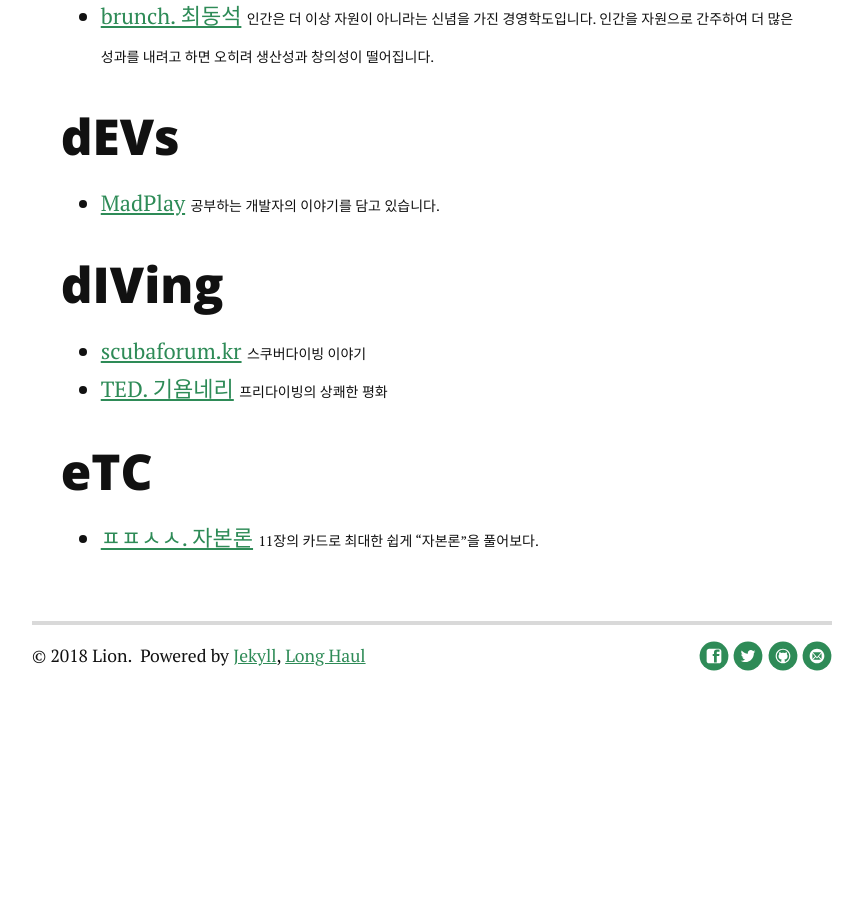
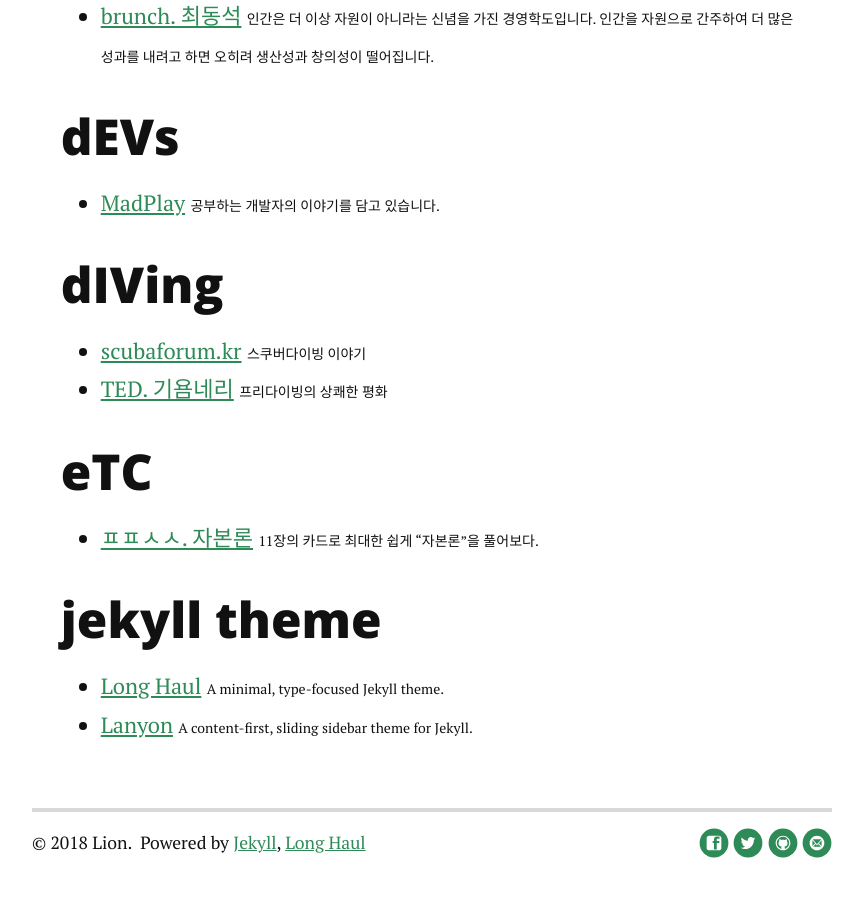
Before and after one commit to lionkang/lionkang.github.io, a Jekyll site: the page built from links.md, in a window 1280 px wide and 900 px high, scrolled down 617 px. Shown: the top 897 px of the window, without its empty margins (208-1071 px from the left). Built offline with Jekyll 4.4.1, drawn with Linux system fonts in a browser that asks for light colours; nearby versions of some CDN libraries; before the commit the page ends 1330 px from its top, so only the background shows below that.

Commit message:
links updated

```diff
--- a/links.md
+++ b/links.md
@@ -24,5 +24,10 @@
 	<ul>
 		<li><a href="http://ppss.kr/archives/61578" target="_blank">ㅍㅍㅅㅅ. 자본론</a> <span style="font-size:14px">11장의 카드로 최대한 쉽게 “자본론”을 풀어보다.</span></li>
 	</ul>
+	<h2>jekyll theme</h2>
+	<ul>
+		<li><a href="https://github.com/brianmaierjr/long-haul" target="_blank">Long Haul</a> <span style="font-size:14px">A minimal, type-focused Jekyll theme.</span></li>
+		<li><a href="https://github.com/poole/lanyon" target="_blank">Lanyon</a> <span style="font-size:14px">A content-first, sliding sidebar theme for Jekyll.</span></li>
+	</ul>
 
 </div>
```
